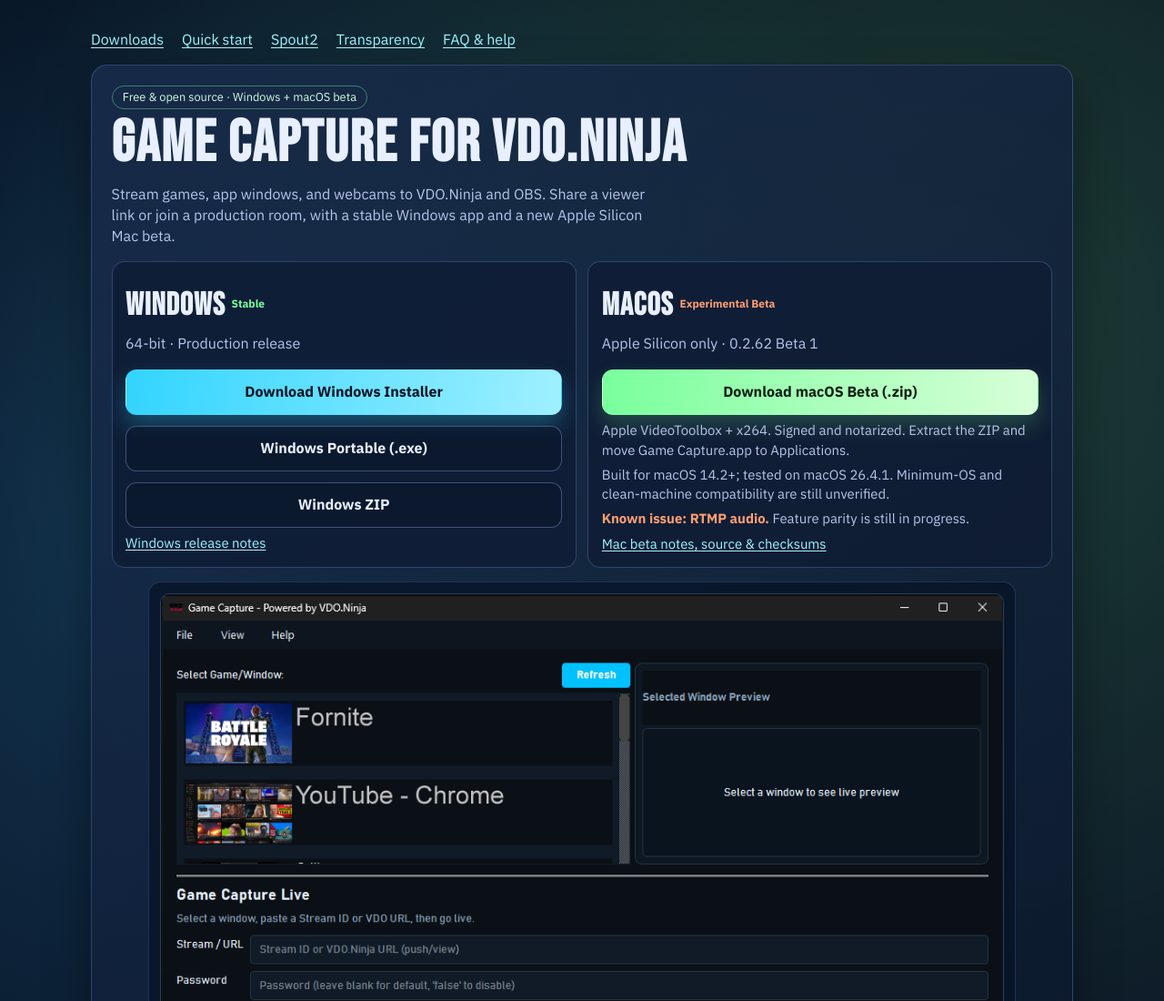
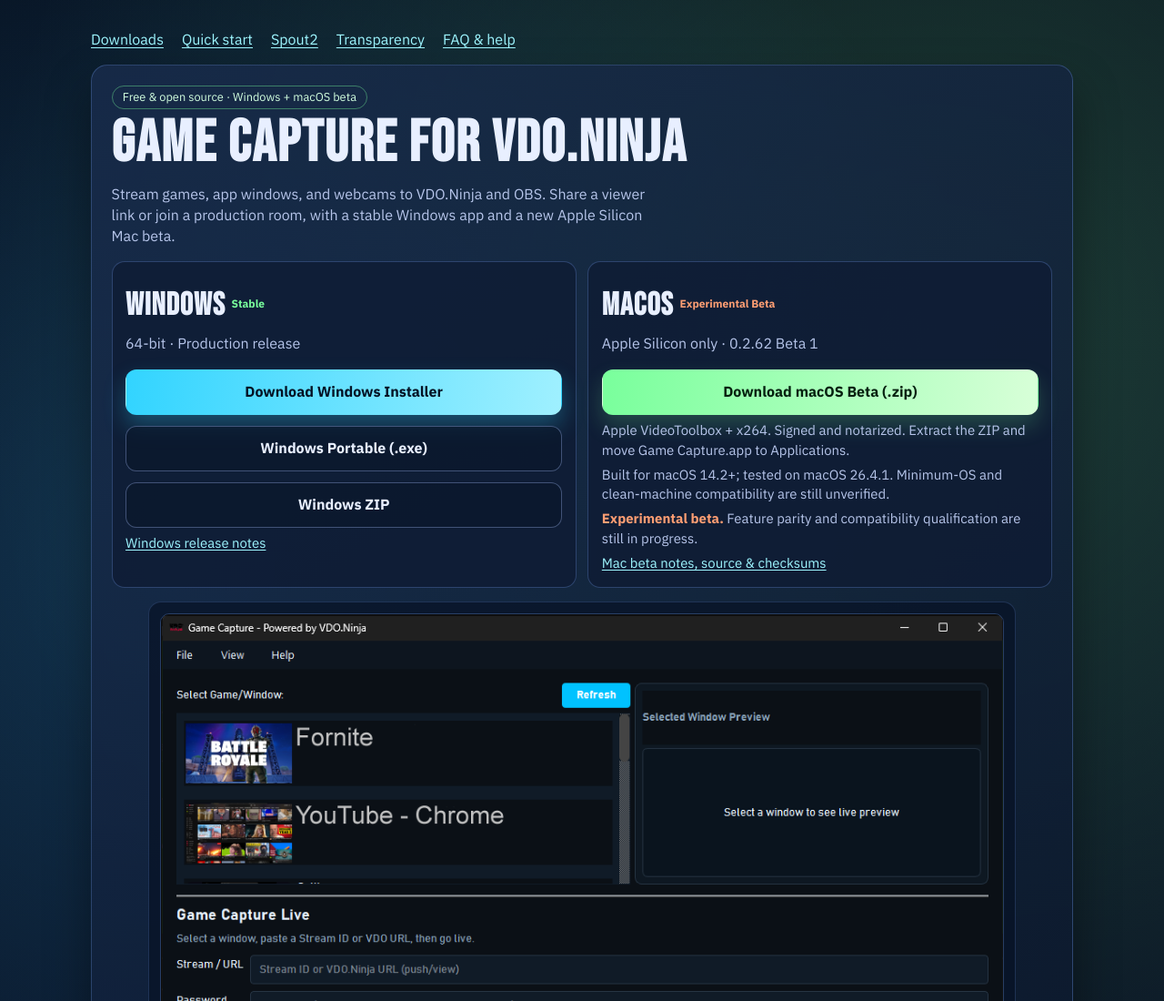
Before and after one commit to steveseguin/game-capture, a plain HTML site: page docs/gamecapture.html in a window 1280 px wide. Shown: the top 1100 px of the page at 91% size. Drawn offline with Linux system fonts and the light colour scheme.

Commit message:
Correct Mac RTMP warning after isolating receiver recording failure

```diff
--- a/docs/gamecapture.html
+++ b/docs/gamecapture.html
@@ -344,7 +344,7 @@
             </div>
             <p class="meta">Apple VideoToolbox + x264. Signed and notarized. Extract the ZIP and move Game Capture.app to Applications.</p>
             <p class="meta">Built for macOS 14.2+; tested on macOS 26.4.1. Minimum-OS and clean-machine compatibility are still unverified.</p>
-            <p class="meta"><span class="warn">Known issue: RTMP audio.</span> Feature parity is still in progress.</p>
+            <p class="meta"><span class="warn">Experimental beta.</span> Feature parity and compatibility qualification are still in progress.</p>
             <p class="meta"><a href="https://github.com/steveseguin/game-capture/releases/tag/macos-v0.2.62-beta.1">Mac beta notes, source &amp; checksums</a></p>
           </section>
         </div>
```
Also changed, not shown: README.md.
